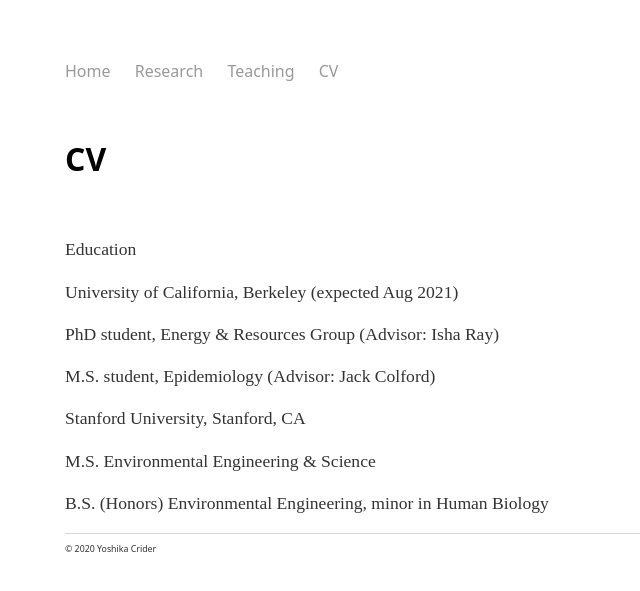
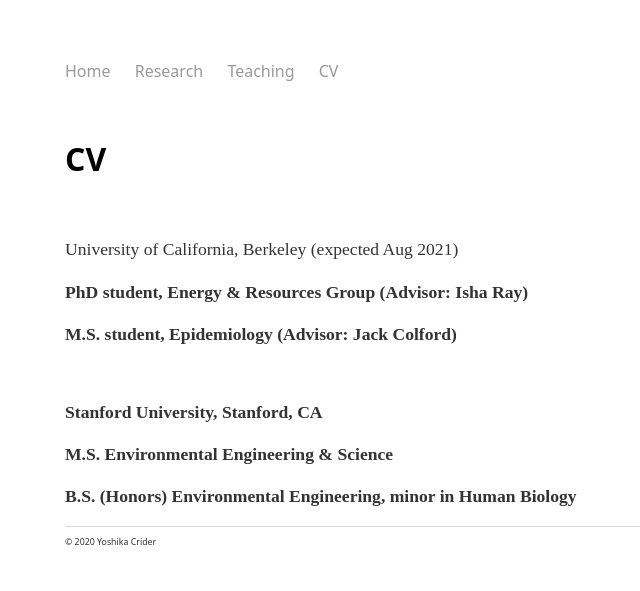
Before and after one commit to YoshikaCrider/YoshikaCrider.github.io, a Jekyll site: the page built from cv/index.html, in a window 1280 px wide. Shown: the top 591 px of the page, without its empty margins (127-767 px from the left). Built offline with Jekyll 4.4.1, drawn with Linux system fonts in a browser that asks for light colours.

Commit message:
Update index.html

```diff
--- a/cv/index.html
+++ b/cv/index.html
@@ -6,10 +6,10 @@
 <h1>CV</h1>
 <br>
 
-<p>Education</p>
-<p>University of California, Berkeley (expected Aug 2021)</p>
+<p class="thick">University of California, Berkeley (expected Aug 2021)<b></p>
 <p>PhD student, Energy & Resources Group (Advisor: Isha Ray)</p>
 <p>M.S. student, Epidemiology (Advisor: Jack Colford)</p>
-<p>Stanford University, Stanford, CA</p>
+<br>
+<p class="thick">Stanford University, Stanford, CA</p>
 <p>M.S. Environmental Engineering & Science</p>
 <p>B.S. (Honors) Environmental Engineering, minor in Human Biology</p>
```
